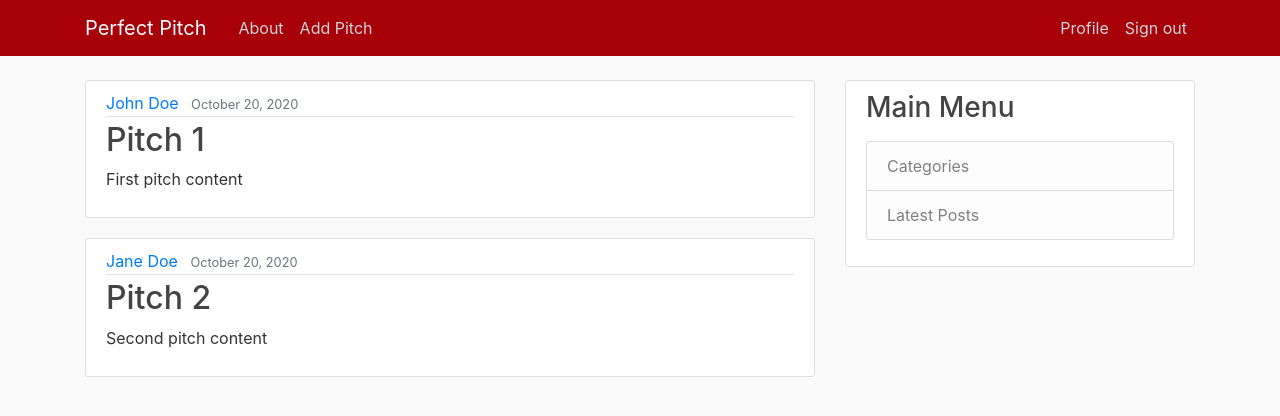
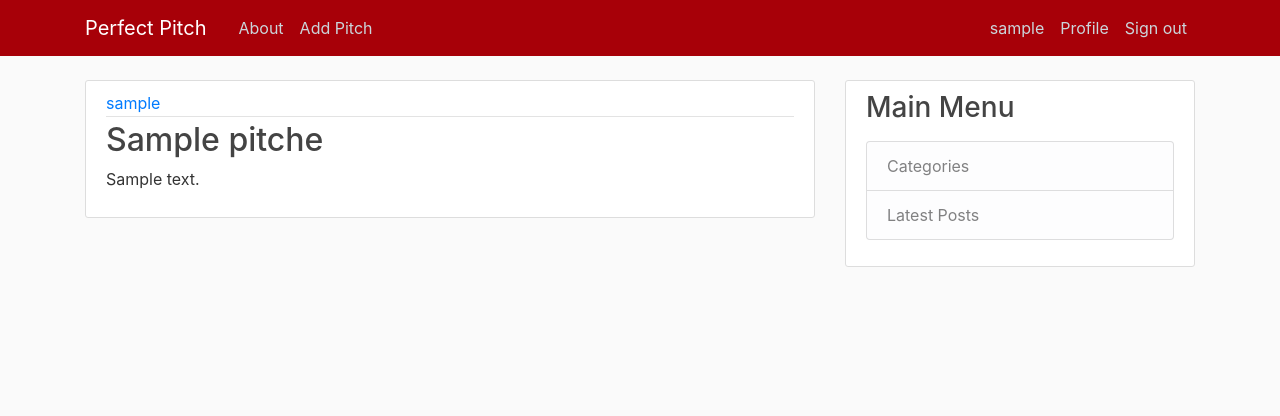
Before and after one commit to Antony-me/perfect-pitch, a Flask app: page / in a window 1280 px wide. Shown: the top 416 px of the page. Run offline with Flask 2, Linux system fonts and the light colour scheme; a user stored in the database is signed in; tables that the repository leaves empty hold one stand-in row (values such as "Sample post"); some libraries are stand-ins or nearby versions.

Commit message:
Added the add-new pitch logic and route

```diff
--- a/app/main/forms.py
+++ b/app/main/forms.py
@@ -36,4 +36,5 @@ class UpdateProfile(FlaskForm):
 class AddPitch(FlaskForm):
     title = StringField('Pitch title',validators=[Required()])
     content = TextAreaField('Your Pitch.',validators = [Required()])
+    category = StringField('Category.', validators=[Required()])
     submit = SubmitField('Submit')
--- a/app/main/views.py
+++ b/app/main/views.py
@@ -5,26 +5,26 @@ from app.models import User,Pitch, Comments
 from flask_login import login_required
 from ..import db
 
-pitches = [
-    {
-        'author': 'John Doe',
-        'title': 'Pitch 1',
-        'content': 'First pitch content',
-        'date_posted': 'October 20, 2020'
-    },
-    {
-        'author': 'Jane Doe',
-        'title': 'Pitch 2',
-        'content': 'Second pitch content',
-        'date_posted': 'October 20, 2020'
-    }
-]
+# pitches = [
+#     {
+#         'author': 'John Doe',
+#         'title': 'Pitch 1',
+#         'content': 'First pitch content',
+#         'date_posted': 'October 20, 2020'
+#     },
+#     {
+#         'author': 'Jane Doe',
+#         'title': 'Pitch 2',
+#         'content': 'Second pitch content',
+#         'date_posted': 'October 20, 2020'
+#     }
+# ]
 
 @main.route("/")
 # @main.route("/home")
 def home():
 
-    # pitches = Pitch.query.all
+    pitches = Pitch.query.all()
 
     return render_template('home.html', pitches=pitches)
 
@@ -66,12 +66,14 @@ def update_profile(uname):
     return render_template('profile/update.html',form =form)
 
 
-@main.route('/pitches/new/', methods = ['GET','POST'])
+@main.route('/pitches/new', methods = ['GET','POST'])
 @login_required
 def new_pitch():
     form = AddPitch()
     if form.validate_on_submit():
-        new_pitch = Pitch(author =current_user._get_current_object().id, title = form.title.data, content= form.content.data, category=form.category.data)
+        author = 1
+
+        new_pitch = Pitch(user_id=author, title = form.title.data, content= form.content.data, category=form.category.data)
         db.session.add(new_pitch)
         db.session.commit()
 
--- a/app/models.py
+++ b/app/models.py
@@ -20,8 +20,6 @@ class User(UserMixin, db.Model):
     bio = db.Column(db.String(255))
     profile_pic_path = db.Column(db.String())
     pitches = db.relationship("Pitch", backref="user", lazy = "dynamic")
-    # comment = db.relationship("Comments", backref="user", lazy = "dynamic")
-    # vote = db.relationship("Votes", backref="user", lazy = "dynamic")
 
 
     # securing passwords
@@ -74,10 +72,9 @@ class Pitch(db.Model):
     id = db.Column(db.Integer,primary_key = True)
     title = db.Column(db.String())
     content = db.Column(db.String())
-    category_id = db.Column(db.Integer, db.ForeignKey("categories.id"))
+    category = db.Column(db.String())
     user_id = db.Column(db.Integer,db.ForeignKey("users.id"))
     comment = db.relationship("Comments", backref="pitches", lazy = "dynamic")
-    # vote = db.relationship("Votes", backref="pitches", lazy = "dynamic")
 
 
 
--- a/app/templates/home.html
+++ b/app/templates/home.html
@@ -4,7 +4,7 @@
    <article class="media content-section">
     <div class="media-body">
       <div class="article-metadata">
-        <a class="mr-2" href="#">{{ pitch.author }}</a>
+        <a class="mr-2" href="#">{{current_user.username}}</a>
         <small class="text-muted">{{ pitch.date_posted }}</small>
       </div>
       <h2><a class="article-title" href="#">{{ pitch.title }}</a></h2>
--- a/app/templates/macros.html
+++ b/app/templates/macros.html
@@ -29,7 +29,7 @@
               <!-- Navbar Right Side -->
               <div class="navbar-nav">
                 {% if current_user.is_authenticated %}
-                  <!-- <li class="nav-item nav-link">{{current_user.username}}</li> -->
+                  <li class="nav-item nav-link">{{current_user.username}}</li>
                   <li><a class="nav-item nav-link" href="{{url_for('main.profile',uname=current_user.username)}}">Profile</a></li>
                   <li><a class="nav-item nav-link" href="{{url_for('auth.logout')}}">Sign out</a></li>
                   {% else %}
```
Also changed, not shown: app/templates/auth/addpitch.html (+4 -8 lines), migrations/versions/4f05011adde7_second_migration.py (added, +32 -0 lines).
